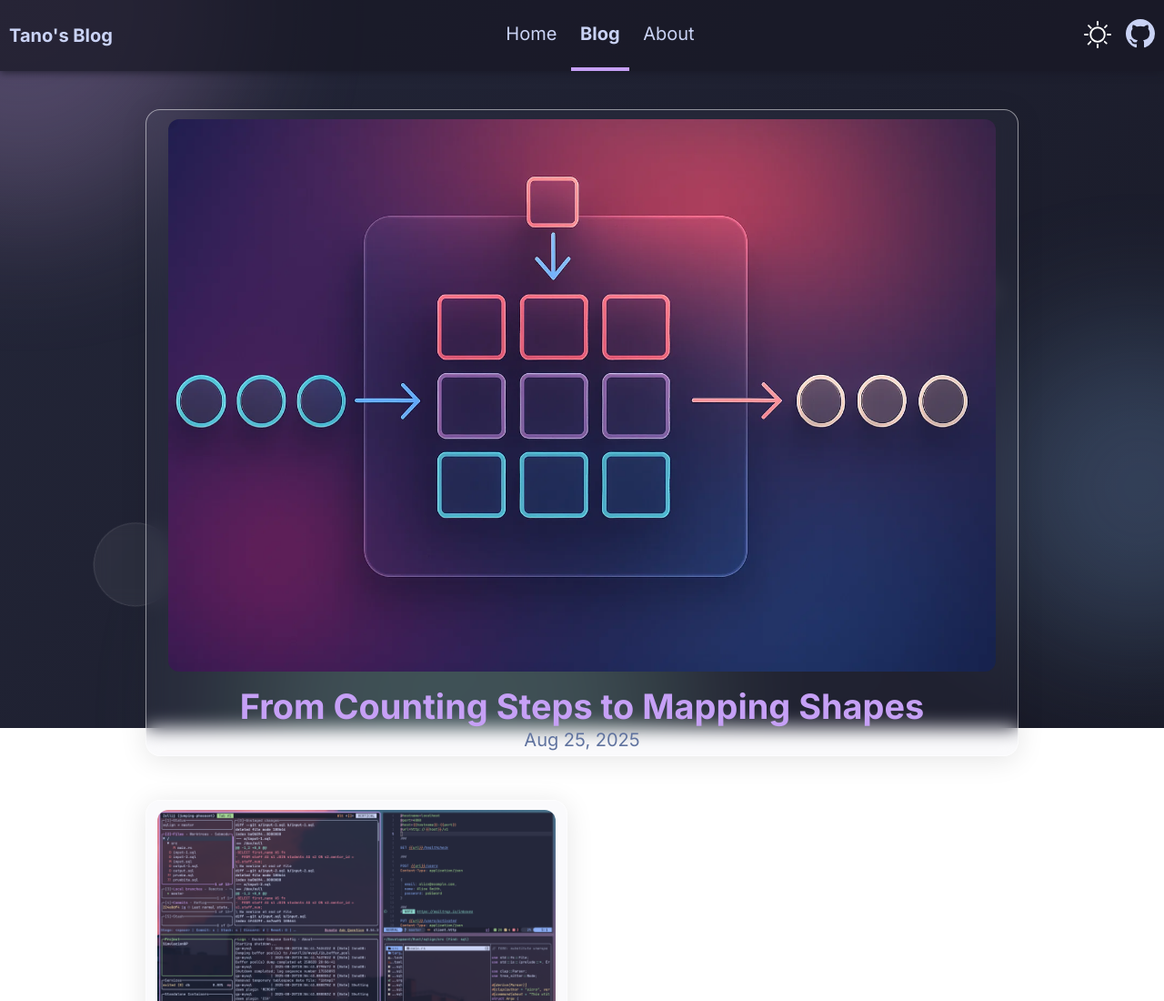
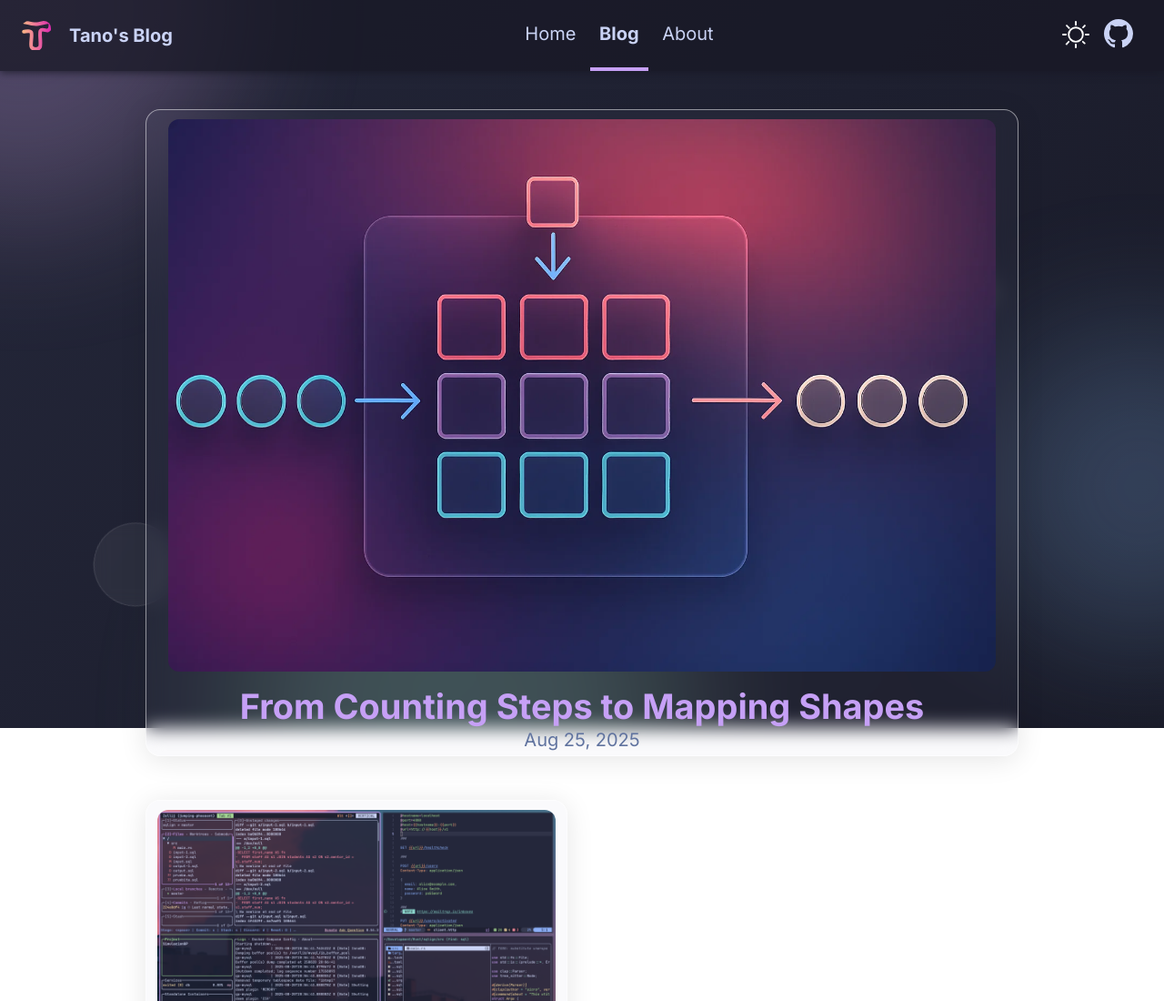
Before and after one commit to ignamartinoli/ignamartinoli.github.io, an Astro site: page /blog in a window 1280 px wide. Shown: the top 1100 px of the page at 91% size. Built offline with nearby package versions, Linux system fonts and the light colour scheme; Astro itself is replaced by a stand-in of ours.

Commit message:
added logo to header

```diff
--- a/src/components/Header.astro
+++ b/src/components/Header.astro
@@ -6,7 +6,10 @@ import ThemeIcon from './ThemeIcon.astro';
 
 <header>
 	<nav>
-		<h2><a href="/">{SITE_TITLE}</a></h2>
+		<div class="brand">
+			<img src="/favicon.svg" alt="Site logo" width="32" height="32" />
+			<h2><a href="/">{SITE_TITLE}</a></h2>
+		</div>
 		<div class="internal-links">
 			<HeaderLink href="/">Home</HeaderLink>
 			<HeaderLink href="/blog">Blog</HeaderLink>
@@ -66,6 +69,13 @@ import ThemeIcon from './ThemeIcon.astro';
 		align-items: center;
 		justify-content: space-between;
 		gap: 1em; /* Optional: keeps internal links spaced out nicely */
+		padding: 0 1.5rem
+	}
+
+	.brand {
+		display: flex;
+		align-items: center;
+		gap: 0.5em; /* spacing between logo and title */
 	}
 
 	nav a {
```
Also changed, not shown: 1 other file.
